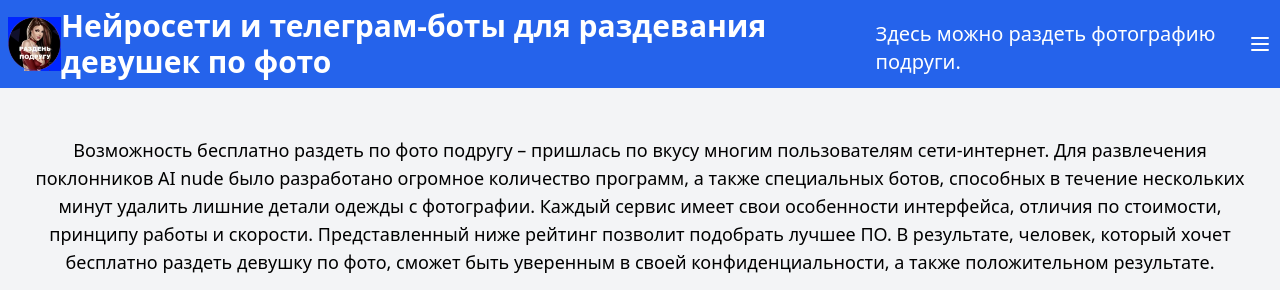
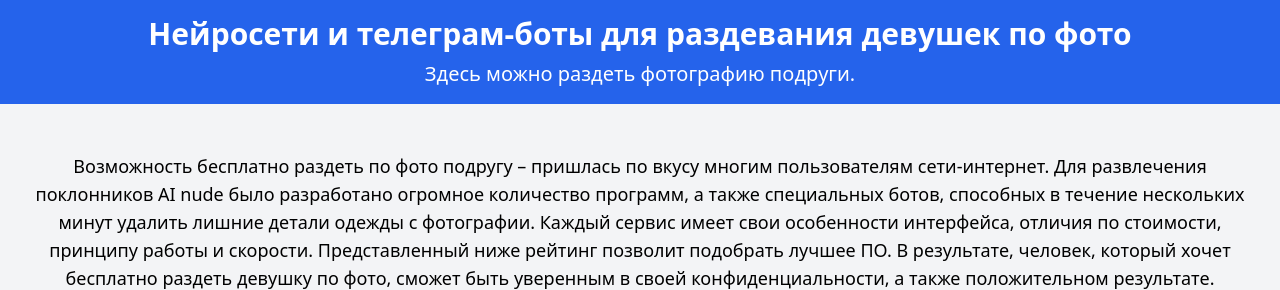
Before and after one commit to razdevator-po-foto/razdevator-po-foto.github.io, a plain HTML site: page index.html in a window 1280 px wide. Shown: the top 290 px of the page. Drawn offline with nearby package versions, Linux system fonts and the light colour scheme.

Commit message:
Update index.html

```diff
--- a/index.html
+++ b/index.html
@@ -14,23 +14,10 @@
 <body class="bg-gray-100 font-sans leading-normal tracking-normal">
     <!-- Header -->
     <header class="bg-blue-600 text-white">
-        <div class="container mx-auto px-2 py-2 flex items-center justify-between">
-                <a href="https://razdevator-po-foto.github.io/" class="flex items-center space-x-2">
-                    <img src="https://raw.githubusercontent.com/razdevator-po-foto/razdevator-po-foto.github.io/refs/heads/main/images/logo.png" alt="Logo" class="h-16 w-16 object-contain">
-                </a>
+        <div class="container text-center mx-auto px-6 py-4">
             <h1 class="text-3xl font-bold">Нейросети и телеграм-боты для раздевания девушек по фото</h1>
             <p class="text-xl mt-2">Здесь можно раздеть фотографию подруги.</p>
-            <button id="menu-toggle" class="text-white focus:outline-none ml-4">
-                    <svg class="w-6 h-6" fill="none" stroke="currentColor" stroke-width="2"
-                         viewBox="0 0 24 24" stroke-linecap="round" stroke-linejoin="round">
-                        <path d="M4 6h16M4 12h16M4 18h16"/>
-                    </svg>
-                </button>
-            </div>
-            <nav id="main-menu" class="hidden flex-col bg-blue-700 text-white px-6 py-4 space-y-2 sm:space-y-0 sm:flex-row sm:space-x-4 sm:justify-center sm:items-center">
-                <a href="https://razdevator-po-foto.github.io/mini-telegram/" class="block hover:underline">Каталог приложений Телеграмм</a>
-            </nav>
-
+        </div>
     </header>
 
     <!-- Main Content -->
```
